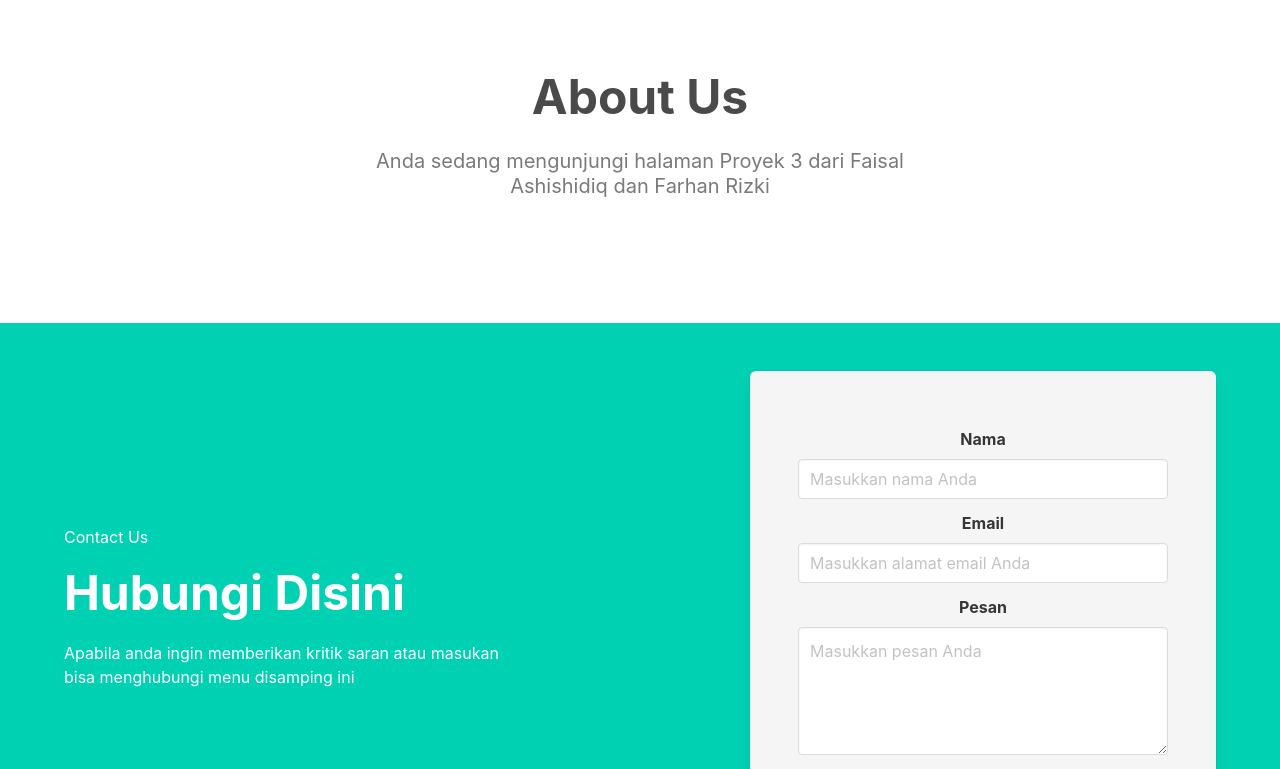
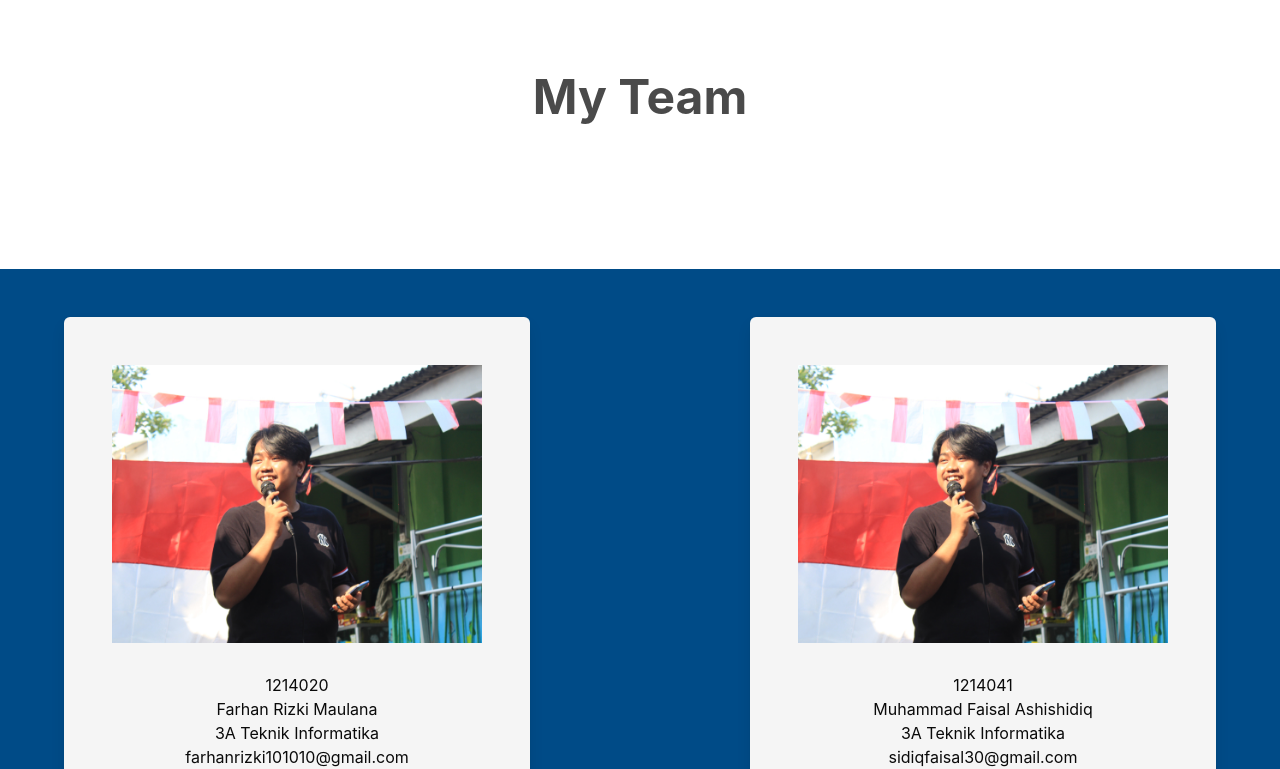
Before and after one commit to FarhanRizkiM/p3, a plain HTML site: page pages/aboutus.html in a window 1280 px wide. Shown: the part 71-840 px from the top of the page. Drawn offline with nearby package versions, Linux system fonts and the light colour scheme; files whose address does not match are found by name.

Commit message:
merapikan file dan lain lain

```diff
--- /dev/null
+++ b/js/main.js
@@ -0,0 +1,50 @@
+document.addEventListener("DOMContentLoaded", async () => {
+    try {
+        const response = await fetch('../json/dt-faisal.json'); // Mengambil file userData.json
+        if (!response.ok) {
+            throw new Error('Failed to fetch data');
+        }
+        const userData = await response.json();
+
+        // Select elements by their IDs
+        const npmElement = document.getElementById("npm-faisal");
+        const namaElement = document.getElementById("nama-faisal");
+        const kelasElement = document.getElementById("kelas-faisal");
+        const emailElement = document.getElementById("email-faisal");
+
+
+        // Populate HTML elements with user data
+        npmElement.textContent = userData.NPM;
+        namaElement.textContent = userData.Nama;
+        kelasElement.textContent = userData.Kelas;
+        emailElement.textContent = userData.Email;
+
+    } catch (error) {
+        console.error('Error:', error);
+    }
+});
+
+document.addEventListener("DOMContentLoaded", async () => {
+    try {
+        const response = await fetch('../json/dt-farhan.json'); // Mengambil file userData.json
+        if (!response.ok) {
+            throw new Error('Failed to fetch data');
+        }
+        const userData = await response.json();
+
+        // Select elements by their IDs
+        const npmElement = document.getElementById("npm-farhan");
+        const namaElement = document.getElementById("nama-farhan");
+        const kelasElement = document.getElementById("kelas-farhan");
+        const emailElement = document.getElementById("email-farhan");
+
+
+        // Populate HTML elements with user data
+        npmElement.textContent = userData.NPM;
+        namaElement.textContent = userData.Nama;
+        kelasElement.textContent = userData.Kelas;
+        emailElement.textContent = userData.Email;
+    } catch (error) {
+        console.error('Error:', error);
+    }
+});
--- /dev/null
+++ b/json/dt-faisal.json
@@ -0,0 +1,6 @@
+{
+    "NPM": "1214041",
+    "Nama": "Muhammad Faisal Ashishidiq",
+    "Kelas": "3A Teknik Informatika",
+    "Email": "sidiqfaisal30@gmail.com"
+}
--- /dev/null
+++ b/json/dt-farhan.json
@@ -0,0 +1,6 @@
+{
+    "NPM": "1214020",
+    "Nama": "Farhan Rizki Maulana",
+    "Kelas": "3A Teknik Informatika",
+    "Email": "farhanrizki101010@gmail.com"
+}
--- a/pages/aboutus.html
+++ b/pages/aboutus.html
@@ -11,6 +11,7 @@
     <link rel="icon" href="favicon.ico">
     <script type="module" src="../js/app-page.js"></script>
     <script type="module" src="./js/contactus.js"></script>
+    <script type="module" src="../js/main.js"></script>
 </head>
 
 <body>
@@ -46,50 +47,32 @@
             <div class="container">
                 <div class="mb-6 pb-3 columns is-multiline">
                     <div class="column is-12 is-6-desktop mx-auto has-text-centered">
-                        <h2 class="mb-4 is-size-1 is-size-3-mobile has-text-weight-bold">About Us</h2>
-                        <p class="subtitle has-text-grey mb-1">Anda sedang mengunjungi halaman Proyek 3 dari Faisal
-                            Ashishidiq dan Farhan Rizki</p>
+                        <h2 class="mb-4 is-size-1 is-size-3-mobile has-text-weight-bold">My Team</h2>
                     </div>
                 </div>
             </div>
         </section>
 
-        <section class="section has-background-primary">
+        <section class="section" style="background-color: #004b87;">
             <div class="container">
                 <div class="is-vcentered columns is-multiline">
-                    <div class="column is-6 is-5-desktop mb-4">
-                        <span class="has-text-white">Contact Us</span>
-                        <h2 class="has-text-white mt-2 mb-3 is-size-1 is-size-3-mobile has-text-weight-bold">Hubungi
-                            Disini</h2>
-                        <p class="has-text-white">Apabila anda ingin memberikan kritik saran atau masukan bisa
-                            menghubungi menu disamping ini</p>
+                    <div class="column is-5 ml-centered">
+                        <div class="mx-auto box p-6 has-background-light has-text-centered">
+                            <img src="../assets/images/farhan.png" alt=""><br><br>
+                            <p class="has-text-black" id="npm-farhan"> </p>
+                            <p class="has-text-black" id="nama-farhan"> </p>
+                            <p class="has-text-black" id="kelas-farhan"> </p>
+                            <p class="has-text-black" id="email-farhan"> </p>
+                        </div>
                     </div>
+
                     <div class="column is-5 ml-auto">
                         <div class="mx-auto box p-6 has-background-light has-text-centered">
-                            <h4 class="is-size-5 mb-2 has-text-weight-bold"></h4>
-                            <form id="myForm">
-                                <div class="field mb-3">
-                                    <label class="label">Nama</label>
-                                    <div class="control">
-                                        <input class="input" type="text" placeholder="Masukkan nama Anda" id="name">
-                                    </div>
-                                </div>
-                                <div class="field mb-3">
-                                    <label class="label">Email</label>
-                                    <div class="control">
-                                        <input class="input" type="email" placeholder="Masukkan alamat email Anda"
-                                            id="email">
-                                    </div>
-                                </div>
-                                <div class="field mb-4">
-                                    <label class="label">Pesan</label>
-                                    <div class="control">
-                                        <textarea class="textarea" placeholder="Masukkan pesan Anda"
-                                            id="message"></textarea>
-                                    </div>
-                                </div>
-                                <button class="button is-primary is-fullwidth" id="actionButton">Action</button>
-                            </form>
+                            <img src="../assets/images/farhan.png" alt=""><br><br>
+                            <p class="has-text-black" id="npm-faisal"> </p>
+                            <p class="has-text-black" id="nama-faisal"> </p>
+                            <p class="has-text-black" id="kelas-faisal"> </p>
+                            <p class="has-text-black" id="email-faisal"> </p>
                         </div>
                     </div>
 
```
Also changed, not shown: index.html (+8 -10 lines), js/index.js (added, +27 -0 lines), json/index.json (added, +7 -0 lines), pages/proposal.html (+1 -3 lines), assets/images/farhan.png (added).
